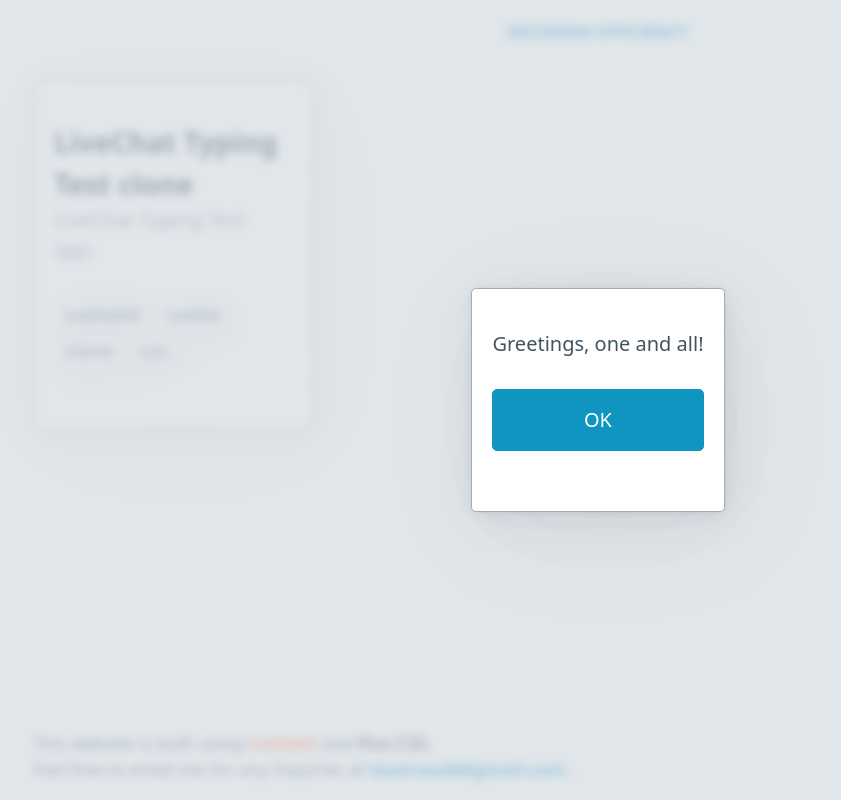
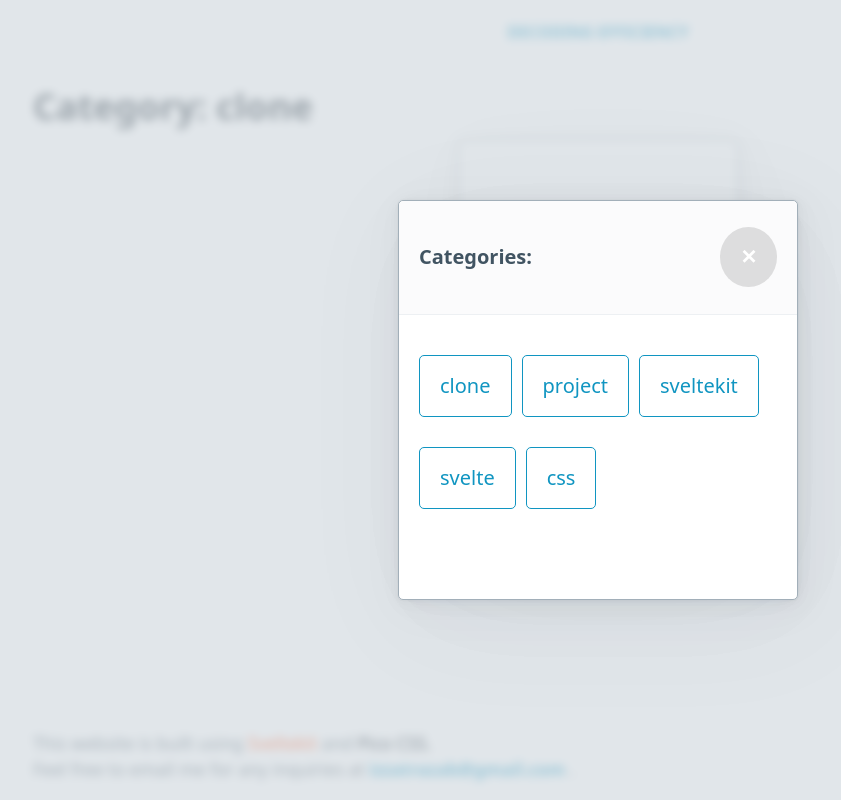
Before and after one commit to izzatrazab/DecodeEfficiency, a SvelteKit app: page /category/clone in a window 1280 px wide. Both pictures are taken after a click on the button "CATEGORY". Shown: the whole page, without its empty margins (42-883 px from the left). Built offline with nearby package versions, Linux system fonts and the light colour scheme.

Commit message:
mixed updates

```diff
--- a/src/routes/+layout.svelte
+++ b/src/routes/+layout.svelte
@@ -1,9 +1,10 @@
 <script lang="ts">
 	import githubLogo from '$lib/logo/github.svg'
 	import frontEndLogo from '$lib/logo/frontend-mentor.svg'
-
+	import { categories } from '$lib/types'
 	let dialog: boolean = false
 </script>
+
 <header>
 	<nav class="container">
 		<ol>
@@ -11,9 +12,7 @@
 				<a href="/" title="HOME">DECODING EFFICIENCY</a>
 			</li>
 			<li class="filter">
-				<button on:click={() => (dialog = true)}>
-					CATEGORY
-				</button>
+				<button on:click={() => (dialog = true)}> CATEGORY </button>
 			</li>
 		</ol>
 	</nav>
@@ -22,11 +21,23 @@
 	<slot />
 </main>
 <dialog open={dialog}>
-	<div class="card">
-		<p>Greetings, one and all!</p>
-		<button on:click={() => dialog = false}>OK</button>
+	<div class="card" id="category-card" >
+		<header>
+			<span><strong>Categories:</strong></span>
+			<button on:click={() => (dialog = false)}>
+				✕
+			</button>
+		</header>
+		<div>
+			{#each categories as category}
+				<a href="/category/{category}" style="display: contents;">
+					<button class="outline" on:click={()=>dialog = false}>
+						{category}
+					</button>
+				</a>
+			{/each}
+		</div>
 	</div>
-
 </dialog>
 
 <footer>
@@ -127,6 +138,35 @@
 		padding: 5px;
 	}
 
+	#category-card {
+		aspect-ratio: 1;
+		max-width: 400px;
+		border-radius: var(--border-radius);
+	}
+	#category-card > header {
+		display: flex;
+		justify-content: space-between;
+		align-items: center;
+	}
+	#category-card > header > button {
+		display: flex;
+		align-items: center;
+		justify-content: center;
+		margin: 0;
+		aspect-ratio: 1;
+		border-radius: 50%;
+		border: none;
+		font-weight:bolder;
+		color: white !important;
+		background-color: rgba(128, 128, 128, 0.244);
+	}
+
+	#category-card > div {
+		display: flex;
+		flex-wrap: wrap;
+		gap: 10px;
+	}
+
 	@media (max-width: 400px) {
 		ol {
 			display: flex;
--- a/src/routes/category/+page.svelte
+++ b/src/routes/category/+page.svelte
@@ -1,7 +1,5 @@
 <script lang="ts">
-    import type { Categories } from '$lib/types'
     import {categories} from '$lib/types'
-	export let data
 </script>
 
 <svelte:head>
--- a/src/routes/category/[category]/+page.server.ts
+++ b/src/routes/category/[category]/+page.server.ts
@@ -1,4 +1,5 @@
 import type { Categories, Post } from '$lib/types'
+import { categories } from '$lib/types'
 import { error } from '@sveltejs/kit'
 import fsp from 'fs/promises'
 
@@ -29,12 +30,18 @@ async function getPostsbyCategory(category: string) {
 
 export async function load({ params }) {
     try {
+        if (!categories.includes(params.category as Categories))
+            throw new Error("Category not Available");
+
+
         const posts: Post[] = await getPostsbyCategory(params.category)
         return { posts }
     } catch (e) {
         console.log(e);
+
+
         throw error(404, {
-            message: params.category
+            message: "Category not Available"
         })
     }
 }
--- a/src/routes/category/[category]/+page.svelte
+++ b/src/routes/category/[category]/+page.svelte
@@ -1,22 +1,34 @@
 <script lang="ts">
-	import Card from '$lib/components/card.svelte';
+	import Card from '$lib/components/card.svelte'
 	import Chips from '$lib/components/chips.svelte'
+	import {page} from '$app/stores'
 	export let data
+
 </script>
 
 <svelte:head />
-
-<div>
+	<h1>Category: {$page.params.category}</h1>
+<section>
 	{#each data.posts as datum}
-		<Card title={datum.title} description={datum.description} slug={datum.slug} --card-background='red' >
-			<Chips arr={datum.categories}/>
+		<Card
+			title={datum.title}
+			description={datum.description}
+			slug={datum.slug}
+			--card-background="red"
+		>
+			<Chips arr={datum.categories} />
 		</Card>
 	{/each}
-</div>
-
+	{#if data.posts.length === 0}
+	<p>Sorry, there is no project yet in this category</p>
+	{/if}
+</section>
 
 <style>
-    div{
-        display: flex;
-    }
+	section {
+		display: flex;
+		flex-wrap: wrap;
+		gap: 20px;
+		justify-content: center;
+	}
 </style>
--- a/static/de.css
+++ b/static/de.css
@@ -970,7 +970,6 @@ button,
 
 button {
   display: block;
-  width: 100%;
   margin-bottom: var(--spacing);
 }
 
```
Also changed, not shown: src/routes/category/[category]/+error.svelte (added, +7 -0 lines).
